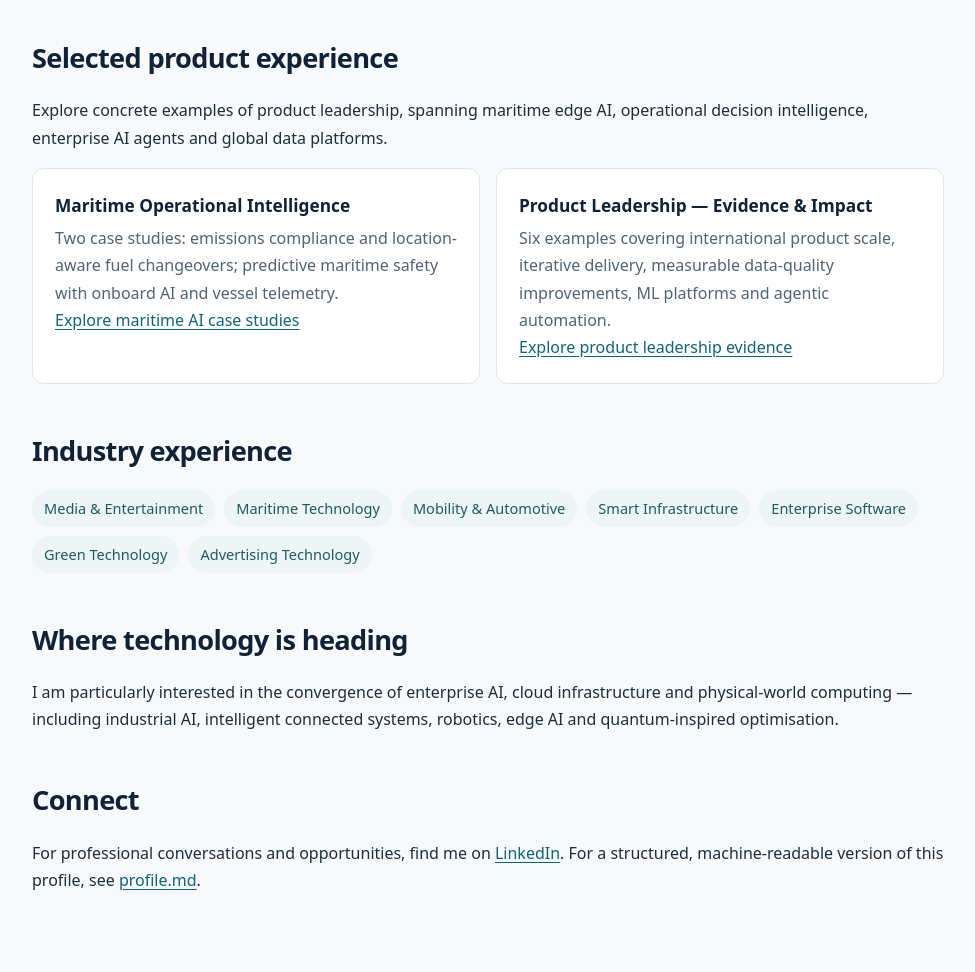
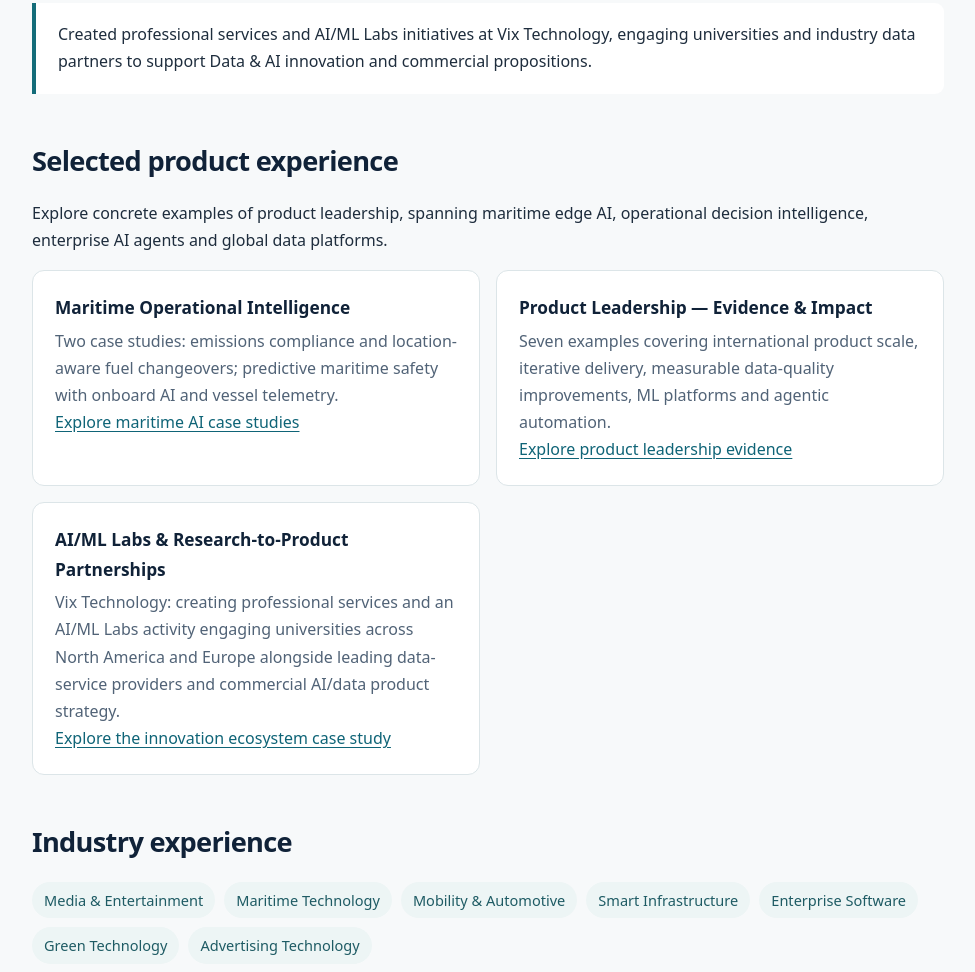
Before and after one commit to FredP-21/fredericpotet, a plain HTML site: page index.html in a window 1280 px wide. Shown: the part 1753-2725 px from the top of the page, without its empty margins (152-1127 px from the left). Drawn offline with Linux system fonts and the light colour scheme.

Commit message:
Highlight Vix AI ML Labs, university engagement and innovation ecosystem leadership

```diff
--- a/index.html
+++ b/index.html
@@ -82,6 +82,7 @@
         <li>Delivered a maritime edge computing platform deployed across approximately <strong>600 devices</strong> internationally.</li>
         <li>Drove AI-assisted data-quality automation, increasing rule coverage from approximately <strong>40% to over 70% in four weeks</strong>.</li>
         <li>Built and led multidisciplinary product teams across complex technical and international environments.</li>
+        <li>Created professional services and AI/ML Labs initiatives at Vix Technology, engaging universities and industry data partners to support Data &amp; AI innovation and commercial propositions.</li>
       </ul>
     </section>
     <section aria-labelledby="portfolio">
@@ -95,8 +96,13 @@
         </article>
         <article class="card">
           <h3>Product Leadership — Evidence &amp; Impact</h3>
-          <p>Six examples covering international product scale, iterative delivery, measurable data-quality improvements, ML platforms and agentic automation.</p>
+          <p>Seven examples covering international product scale, iterative delivery, measurable data-quality improvements, ML platforms and agentic automation.</p>
           <p><a href="product-leadership-evidence.html">Explore product leadership evidence</a></p>
+        </article>
+        <article class="card">
+          <h3>AI/ML Labs &amp; Research-to-Product Partnerships</h3>
+          <p>Vix Technology: creating professional services and an AI/ML Labs activity engaging universities across North America and Europe alongside leading data-service providers and commercial AI/data product strategy.</p>
+          <p><a href="research-to-product-partnerships.html">Explore the innovation ecosystem case study</a></p>
         </article>
       </div>
     </section>
```
